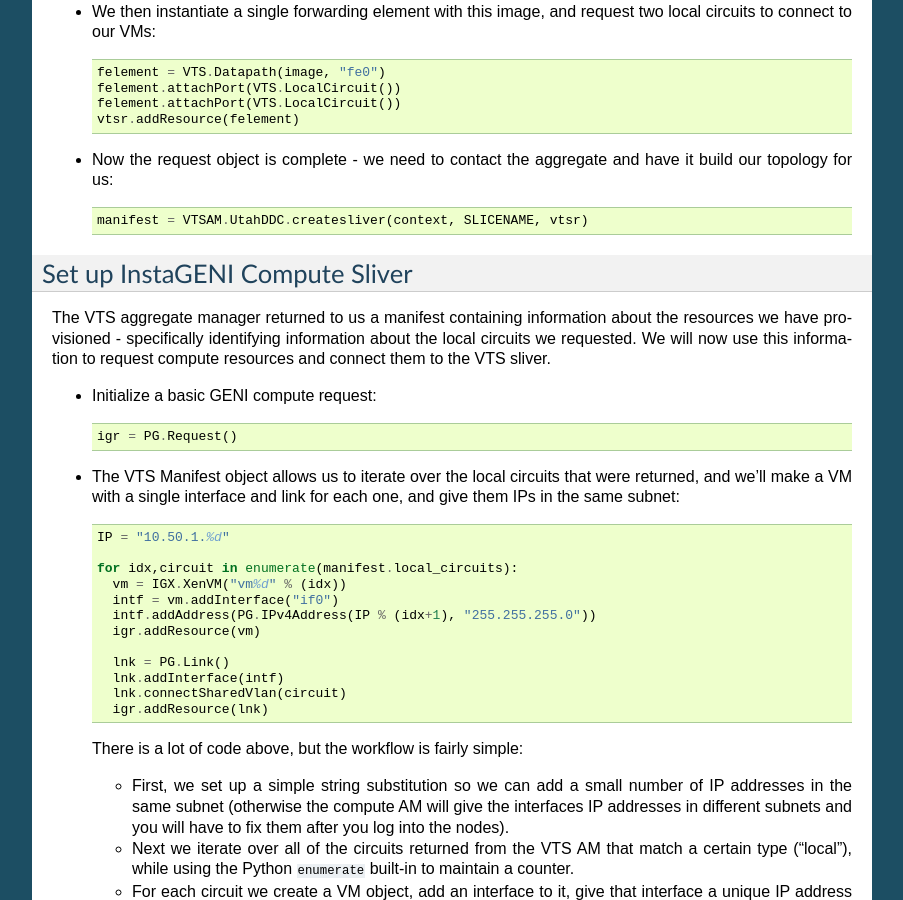
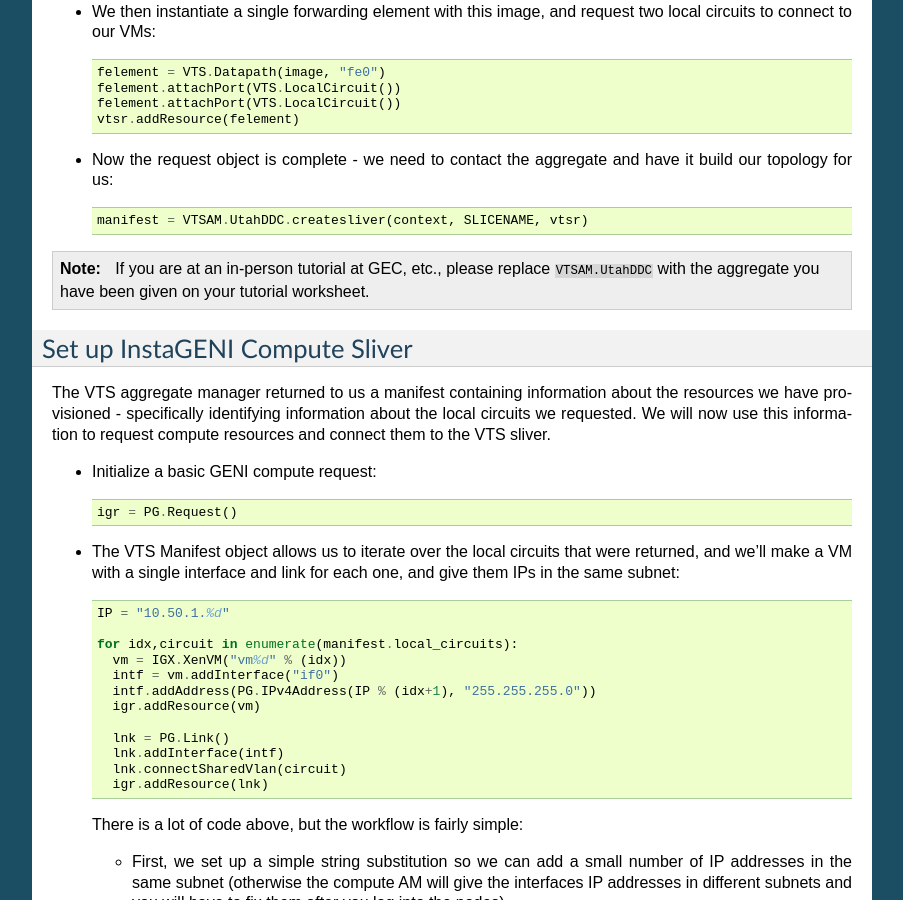
Before and after one commit to kaimast/geni-lib3, a Sphinx documentation site: the page built from docs/source/tutorials/simplevts.rst, in a window 1280 px wide and 900 px high, scrolled down 1418 px. Shown: the whole window, without its empty margins (198-1101 px from the left). Built offline with Sphinx 7.4.7, drawn with Linux system fonts in a browser that asks for light colours; pages that are not in the unit, such as notebooks, are missing from menus.

Commit message:
Add AM note for GEC tutorials, attempt at tweaking PDF pagination

```diff
--- a/docs/source/conf.py
+++ b/docs/source/conf.py
@@ -263,3 +263,6 @@ texinfo_documents = [
 
 # If true, do not generate a @detailmenu in the "Top" node's menu.
 #texinfo_no_detailmenu = False
+
+# ---- PDF stuff, may not work with RTD
+pdf_break_level = 1
--- a/docs/source/tutorials/simplevts.rst
+++ b/docs/source/tutorials/simplevts.rst
@@ -77,6 +77,10 @@ imports to the relevant ones for ExoGENI.
 
    manifest = VTSAM.UtahDDC.createsliver(context, SLICENAME, vtsr)
 
+.. note::
+  If you are at an in-person tutorial at GEC, etc., please replace ``VTSAM.UtahDDC``
+  with the aggregate you have been given on your tutorial worksheet.
+
 Set up InstaGENI Compute Sliver
 -------------------------------
 
```
